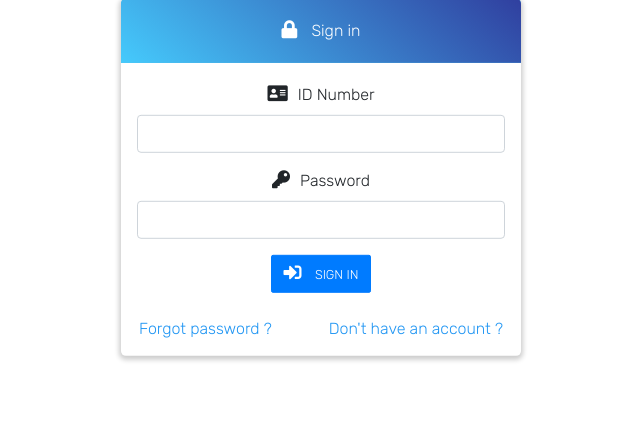
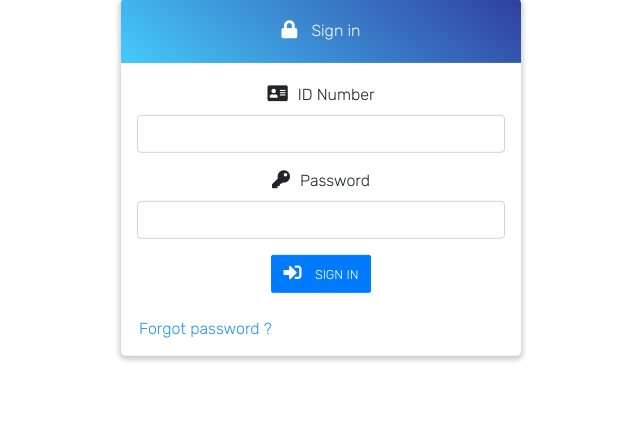
Before and after one commit to adilmohak/django-lms, a Django app: page /accounts/login/ in a window 1280 px wide. Shown: the part 187-609 px from the top of the page, without its empty margins (319-959 px from the left). Run offline with Django 3.2, Linux system fonts and the light colour scheme; parts of the project's set-up code (start-up, migrations or seed data) failed here and were passed over; some libraries are stand-ins or nearby versions.

Commit message:
Remove register link

```diff
--- a/templates/registration/login.html
+++ b/templates/registration/login.html
@@ -28,7 +28,7 @@
   <br>
   <div class="login-bottom">
     <a href="{% url 'password_reset' %}" class="link">Forgot password ?</a>
-    <a href="{% url 'register' %}" class="link">Don't have an account ?</a>
+    <!-- <a href="{% url 'register' %}" class="link">Don't have an account ?</a> -->
   </div>
 </div>
 {% endblock content %}
```
